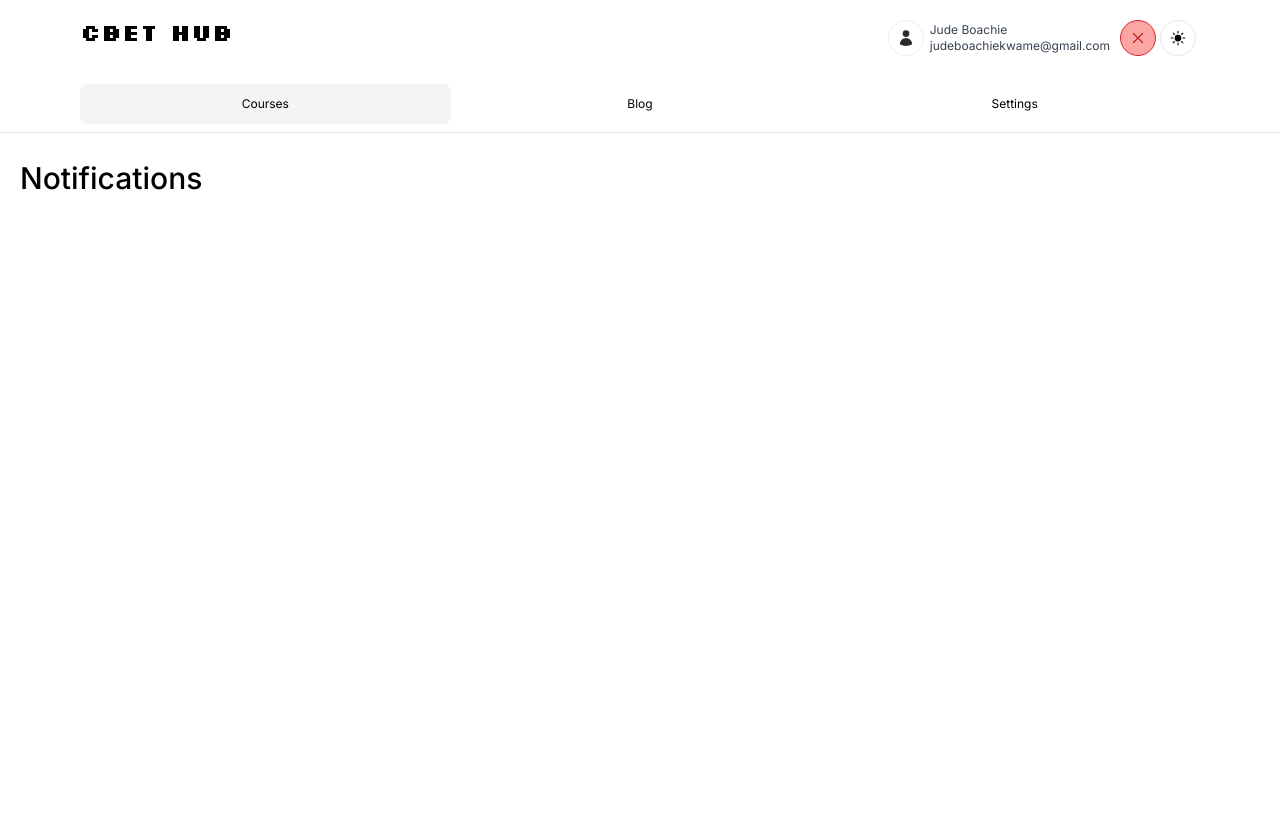
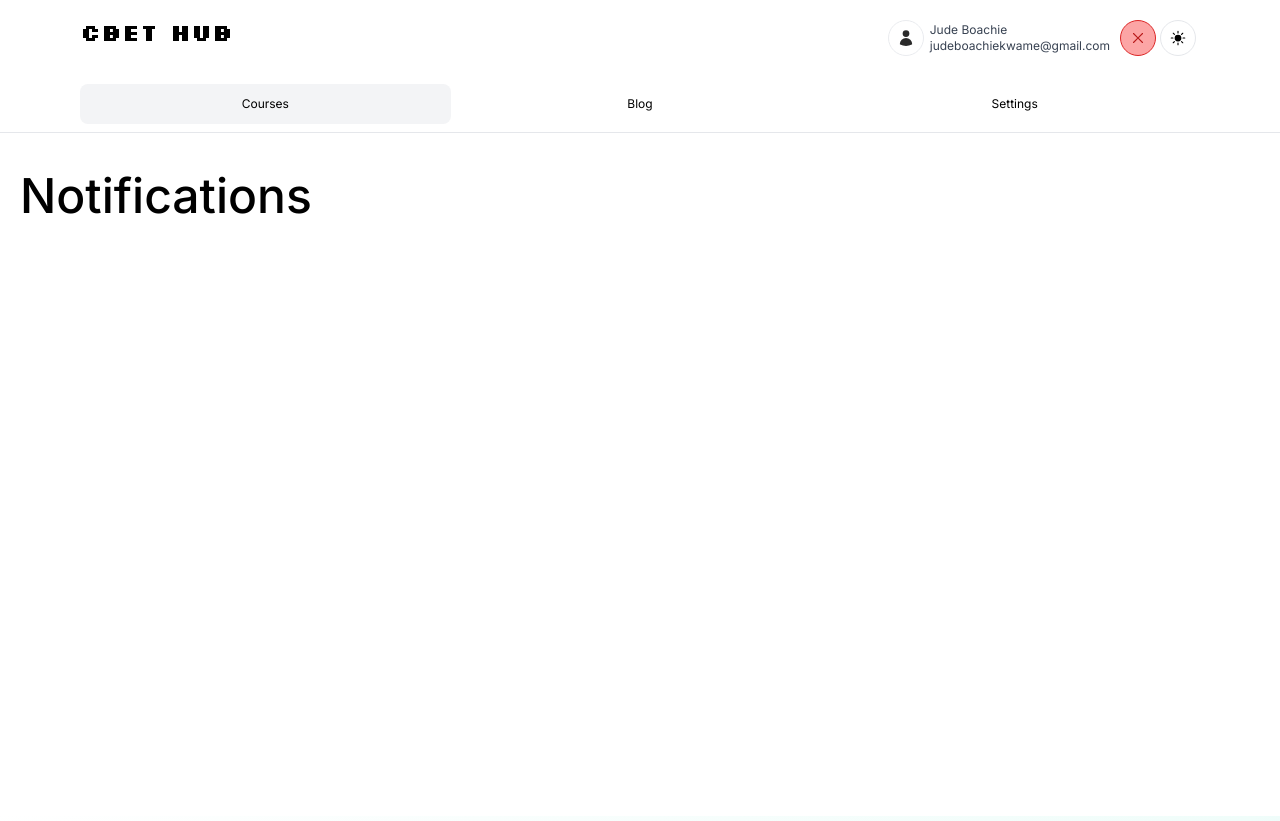
Before and after one commit to jdboachie/cbethub, a Next.js app: page / in a window 1280 px wide. Both pictures are taken after a click on the icon 1138 px from the left and 38 px from the top of the page. Built offline with nearby package versions, Linux system fonts and the light colour scheme.

Commit message:
body gradient

```diff
--- a/app/course/[slug]/page.tsx
+++ b/app/course/[slug]/page.tsx
@@ -20,7 +20,7 @@ const page = (
     >
         <NavBar isForCourseView />
         <main
-            className='w-full pt-[8em] space-y-4 max-w-6xl'
+            className='w-full pt-[8em] space-y-5 max-w-6xl'
         >
             <PageTitle
                 title={courseData?.courseName}
--- a/app/globals.css
+++ b/app/globals.css
@@ -20,7 +20,7 @@
 
 body {
   height: 100vh;
-  @apply bg-blend-darken bg-gradient-to-br from-blue-200 dark:from-[#03045e] to-white dark:to-[#000] bg-fixed bg-no-repeat bg-cover
+  @apply bg-blend-darken bg-gradient-to-tl from-blue-200 dark:from-[#03045e] via-teal-50 dark:via-[#111] to-white dark:to-[#000] bg-fixed bg-no-repeat bg-cover
 }
 
 .card-gradient {
--- a/app/page.tsx
+++ b/app/page.tsx
@@ -18,11 +18,11 @@ const Home = () => {
 
   return (
     <div
-        className="flex flex-col items-center justify-center w-full flex-1 text-center space-y-5"
+        className="flex flex-col items-center justify-center w-full text-center space-y-4"
     >
         <NavBar />
         <main
-            className=' w-full pt-[7em] space-y-2 max-w-6xl'
+            className=' w-full pt-[8em] max-w-6xl'
         >
             <PageTitle
                 title='All Courses'
--- a/components/NotificationArea.tsx
+++ b/components/NotificationArea.tsx
@@ -5,7 +5,7 @@ import PageTitle from './PageTitle'
 
 const Menu = () => {
   return (
-    <div className='z-20 fixed h-screen w-screen top-0 space-y-4 pt-[7em] bg-white dark:bg-black dark:border-t-[#333]'>
+    <div className='z-20 fixed h-screen w-screen top-0 space-y-4 pt-[8em] bg-white dark:bg-black dark:border-t-[#333]'>
         <PageTitle title='Notifications' />
     </div>
   )
--- a/components/PageTitle.tsx
+++ b/components/PageTitle.tsx
@@ -4,7 +4,7 @@ import { lato } from '@/lib/fonts'
 const PageTitle = ({title}: {title?: string}) => {
   return (
     <div
-        className={`text-3xl text-left font-[500] dark:text-[#eee]
+        className={`text-5xl text-left font-[500] dark:text-[#eee]
                    px-5 py-7`}
     >
         {title? title : 'Error'}
```
